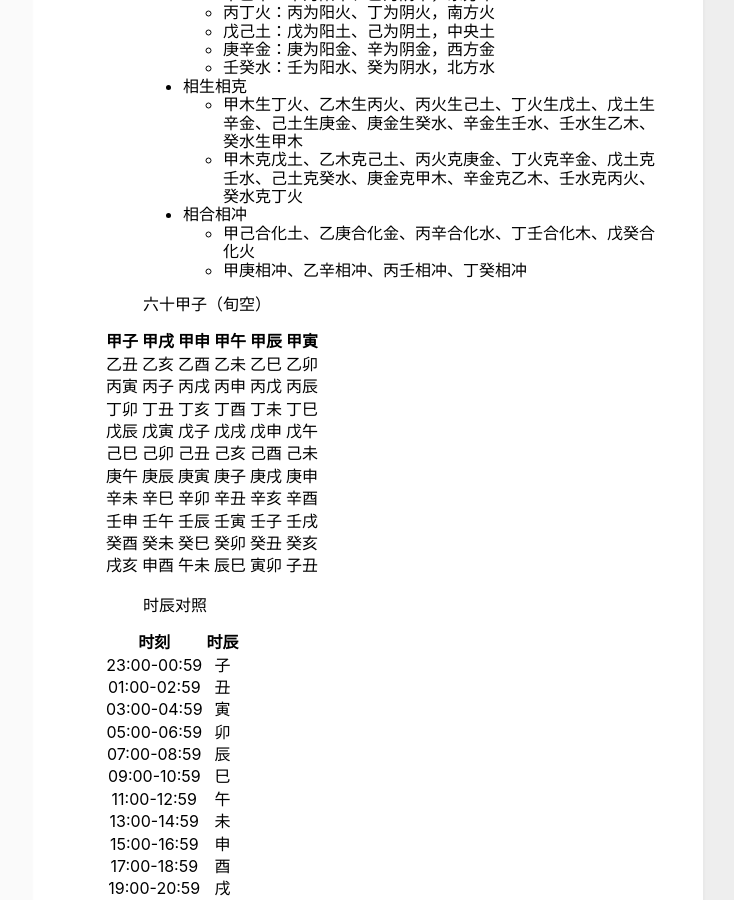
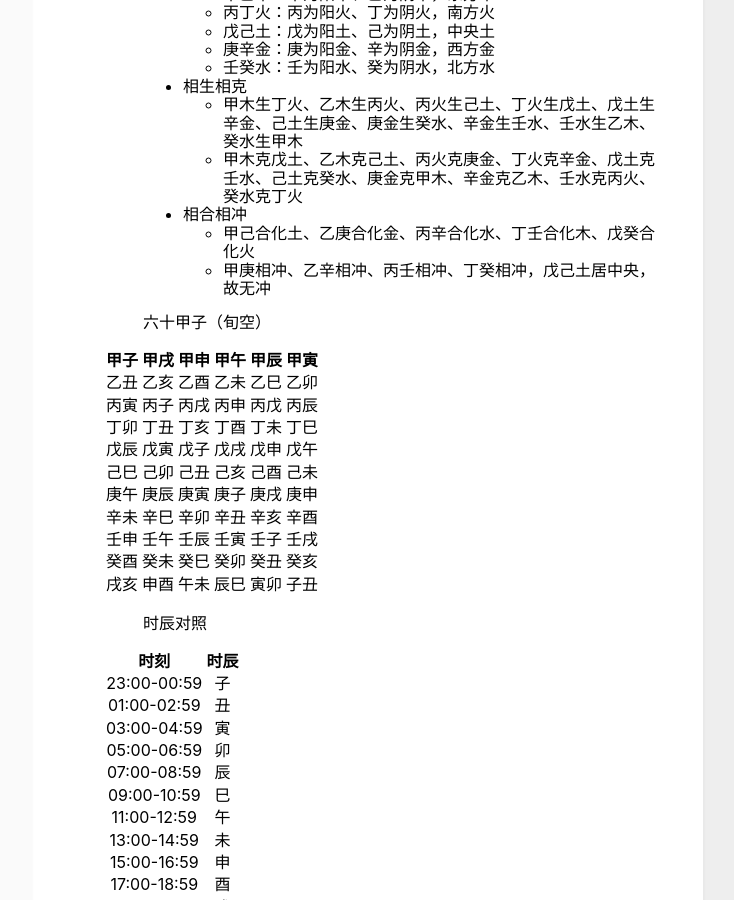
Before and after one commit to ailatte/ailatte.github.io, a Jekyll site: the page built from a/a.md, in a window 1280 px wide and 900 px high, scrolled down 2361 px. Shown: the whole window, without its empty margins (417-1151 px from the left). Built offline with Jekyll 4.4.1, drawn with Linux system fonts in a browser that asks for light colours; our own code applies the rules of GitHub Pages for plain Markdown files.

Commit message:
Update a.md

```diff
--- a/a/a.md
+++ b/a/a.md
@@ -87,7 +87,7 @@
   - 甲木克戊土、乙木克己土、丙火克庚金、丁火克辛金、戊土克壬水、己土克癸水、庚金克甲木、辛金克乙木、壬水克丙火、癸水克丁火
 - 相合相冲
   - 甲己合化土、乙庚合化金、丙辛合化水、丁壬合化木、戊癸合化火
-  - 甲庚相冲、乙辛相冲、丙壬相冲、丁癸相冲
+  - 甲庚相冲、乙辛相冲、丙壬相冲、丁癸相冲，戊己土居中央，故无冲
 
 > 六十甲子（旬空）
 
```
